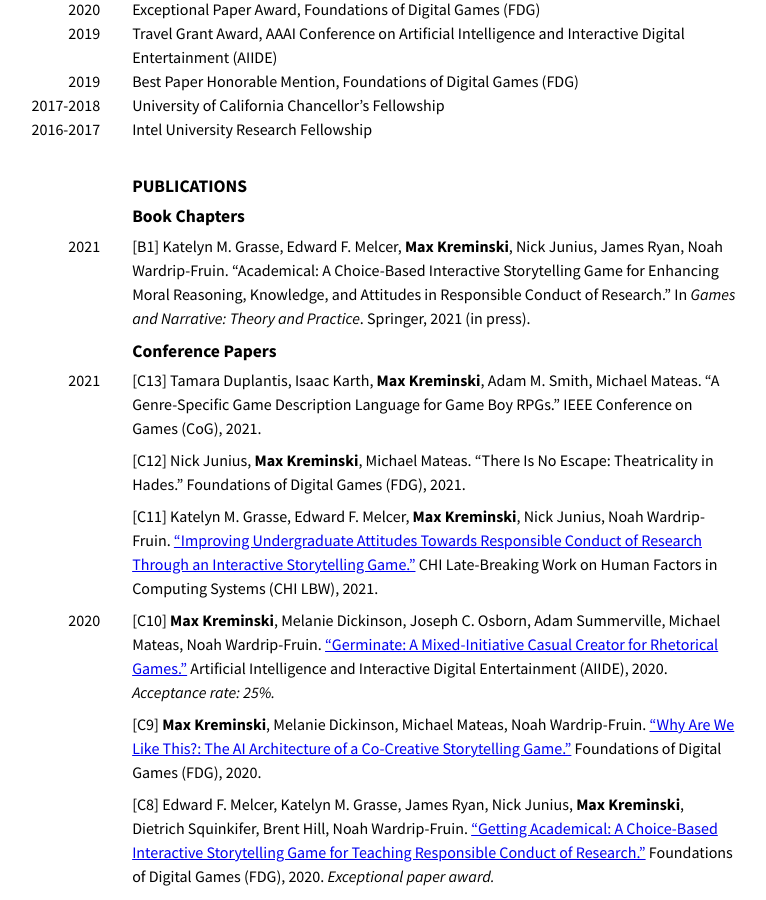
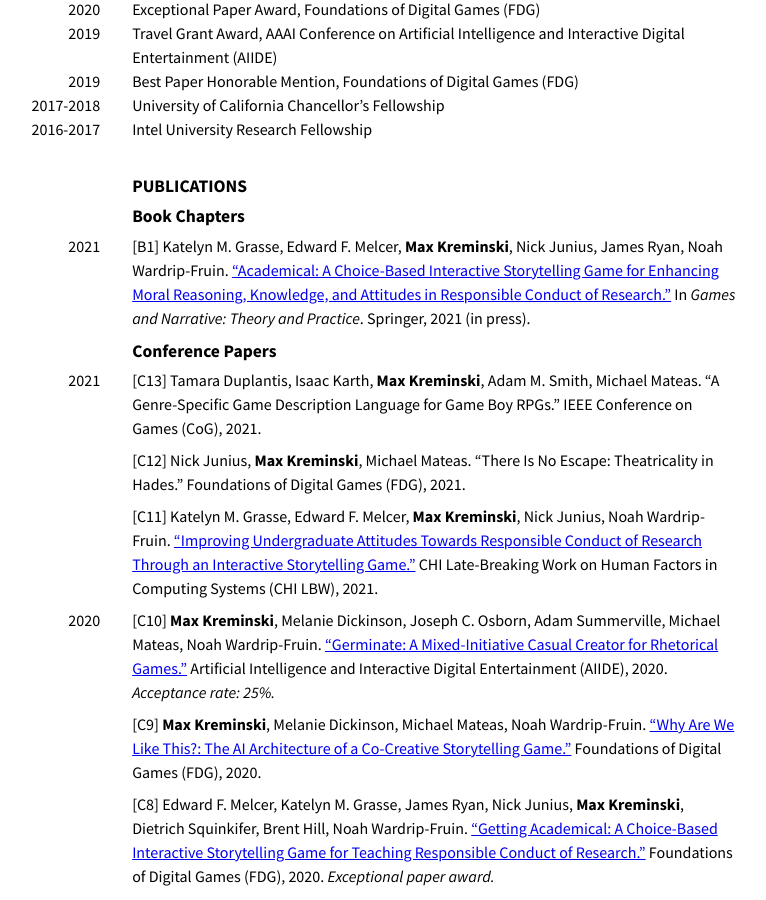
Before and after one commit to mkremins/mkremins.github.io, a Jekyll site: the page built from cv/index.html, in a window 1280 px wide and 900 px high, scrolled down 524 px. Shown: the whole window, without its empty margins (262-1028 px from the left). Built offline with Jekyll 4.4.1, drawn with Linux system fonts in a browser that asks for light colours; part of the change alters nothing that is shown.

Commit message:
Add PDF for Academical book chapter

```diff
--- a/_data/publications.json
+++ b/_data/publications.json
@@ -19,7 +19,7 @@
 },
 {
   "title": "Academical: A Choice-Based Interactive Storytelling Game for Enhancing Moral Reasoning, Knowledge, and Attitudes in Responsible Conduct of Research",
-  "url": "",
+  "url": "https://mkremins.github.io/publications/RCR_GaNTaP.pdf",
   "authors": ["Katelyn M. Grasse", "Edward F. Melcer", "Max Kreminski", "Nick Junius", "James Ryan", "Noah Wardrip-Fruin"],
   "year": "2021",
   "venue": "In <em>Games and Narrative: Theory and Practice</em>,",
```
Also changed, not shown: 1 other file.
